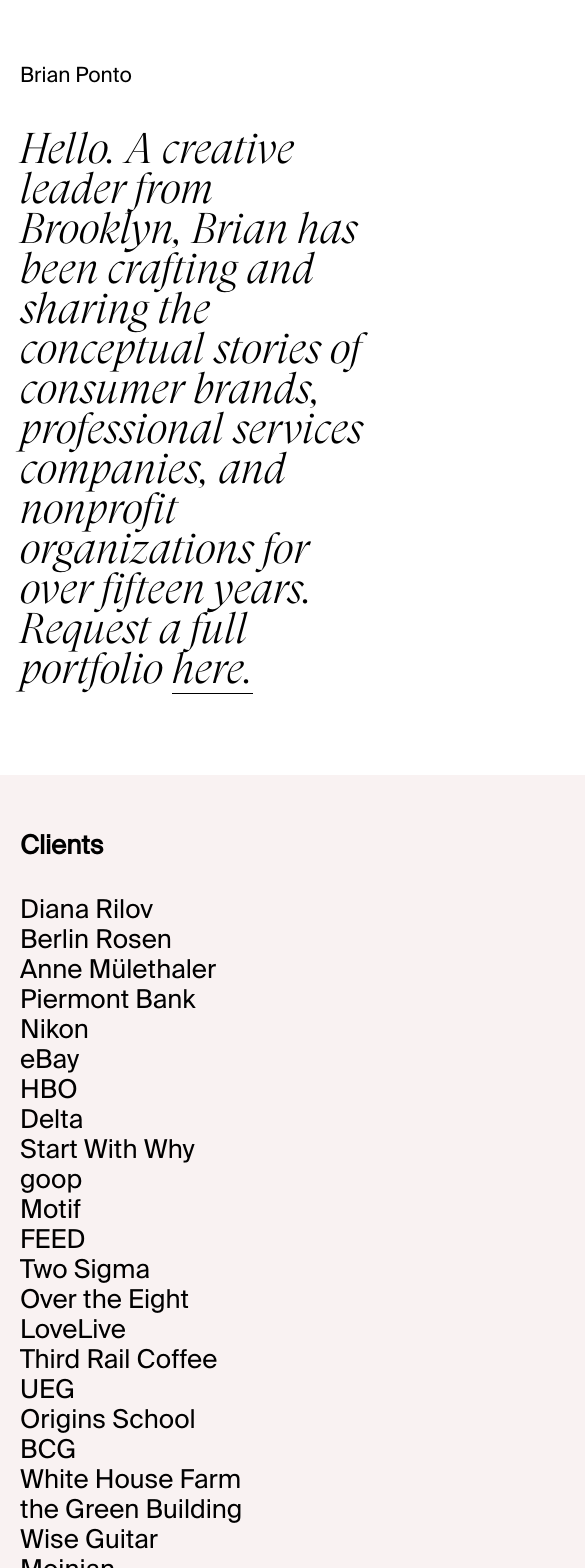
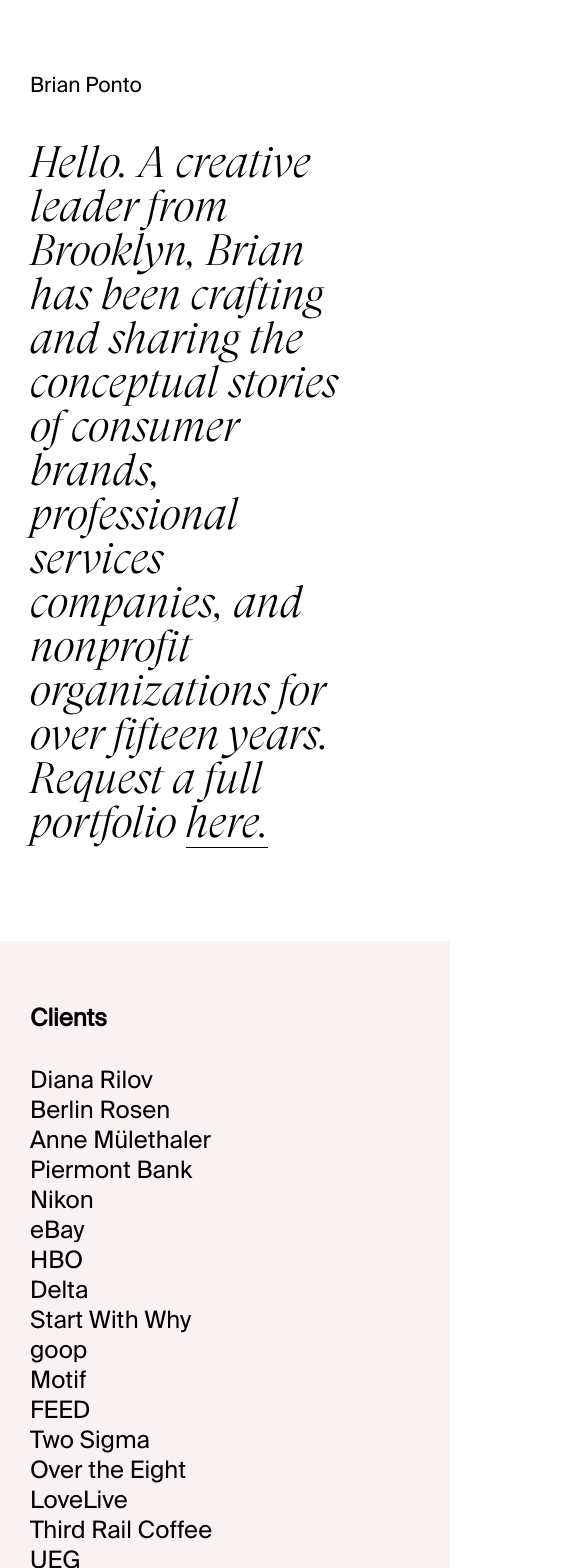
Before and after one commit to gavinoconnor/bp-site, a React (Create React App) app: page / in a window 390 px wide. Shown: the top 1568 px of the page, 585 px wide, since content can reach past the window. Built offline with nearby package versions, Linux system fonts and the light colour scheme.

Commit message:
modify contact & footer css for mobile

```diff
--- a/src/App.css
+++ b/src/App.css
@@ -33,12 +33,7 @@
   border-bottom: 4px solid black;
 }
 
-/* @media (max-width: 768px) {
-  .home-container {
-    display: flex;
-    font-size: .2em;
-  }
-} */
+
 
 /*  */
 /* Client component styling */
@@ -104,11 +99,11 @@
 }
 
 .about-col-1 {
-  /* height: 853px;
-  width: 295px; */
+  grid-area: about;
 }
 
 .about-col-2 {
+  grid-area: contact;
   padding-left: 80px;
 }
 
@@ -149,25 +144,25 @@
 /* Mobile Display */
 @media only screen and (max-width: 479px) {
   .home-container {
-    padding: 20px;
+    padding: 30px;
     margin-top: 20px;
     margin-bottom: 20px;
   }
   .home-text {
-    font-size: 43px;
-    line-height: 40px;
+    font-size: 44px;
+    line-height: 44px;
   }
   .home-text a {
     border-bottom: 1px solid black;
   }
 
   .client-container {
-    display: flex;
-    width: 100vh;
-    padding: 20px;
+    grid-template-columns: 100%;
+    width: 100%;
+    padding: 30px;
   }
   .client-column {
-    font-size: 26px;
+    font-size: 24px;
     line-height: 30px;
   }
   .client-image img {
@@ -175,13 +170,37 @@
      top: 50%;
      left: 60%;
      transform: translateX(-50%) translateY(-50%);
-     max-width: 80%;
-     max-height: 80%;
   }
+
+  .about-container {
+    padding: 30px;
+    width: 90%;
+    display: grid;
+    grid-template-areas:
+    'contact'
+    'about';
+    grid-template-columns: 1fr;
+    font-size: 24px;
+    line-height: 28px;
+  }
+  .about-col-1 {
+    word-wrap: break-word;
+  }
+  .about-col-2 {
+    padding: 0px;
+  }
+  .connect-list li {
+    padding-bottom: 30px;
+  }
+
   .footer-container {
-    display: grid;
-    grid-template-rows: 1fr 1fr;
-    font-size: 15px;
-    line-height: 24px;
+    display: flex;
+    flex-wrap: wrap;
+    padding: 30px;
+    width: 100%;
+    font-size: 20px;
+  }
+  .footer-container a {
+    margin: 5px;
   }
 }
```
